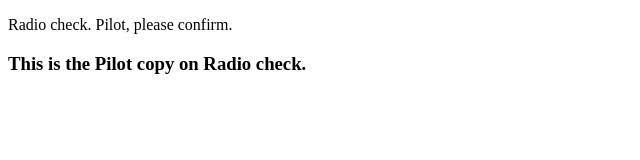
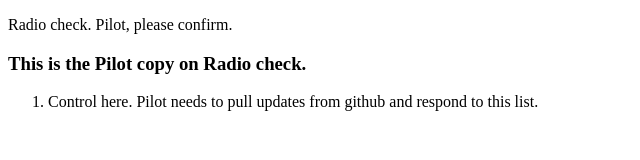
Before and after one commit to bruck71/communication-log-Control, a plain HTML site: page index.html in a window 1280 px wide. Shown: the whole page, without its empty margins (0-640 px from the left). Drawn offline with Linux system fonts and the light colour scheme.

Commit message:
control responds to pilot's radio check answer.

```diff
--- a/index.html
+++ b/index.html
@@ -3,5 +3,8 @@
    <body>
       <p>Radio check. Pilot, please confirm.</p>
       <h3>This is the Pilot copy on Radio check.</h3>
+      <ol>
+        <li>Control here. Pilot needs to pull updates from github and respond to this list.</li>
+      </ol>
    </body>
 </html>
```
